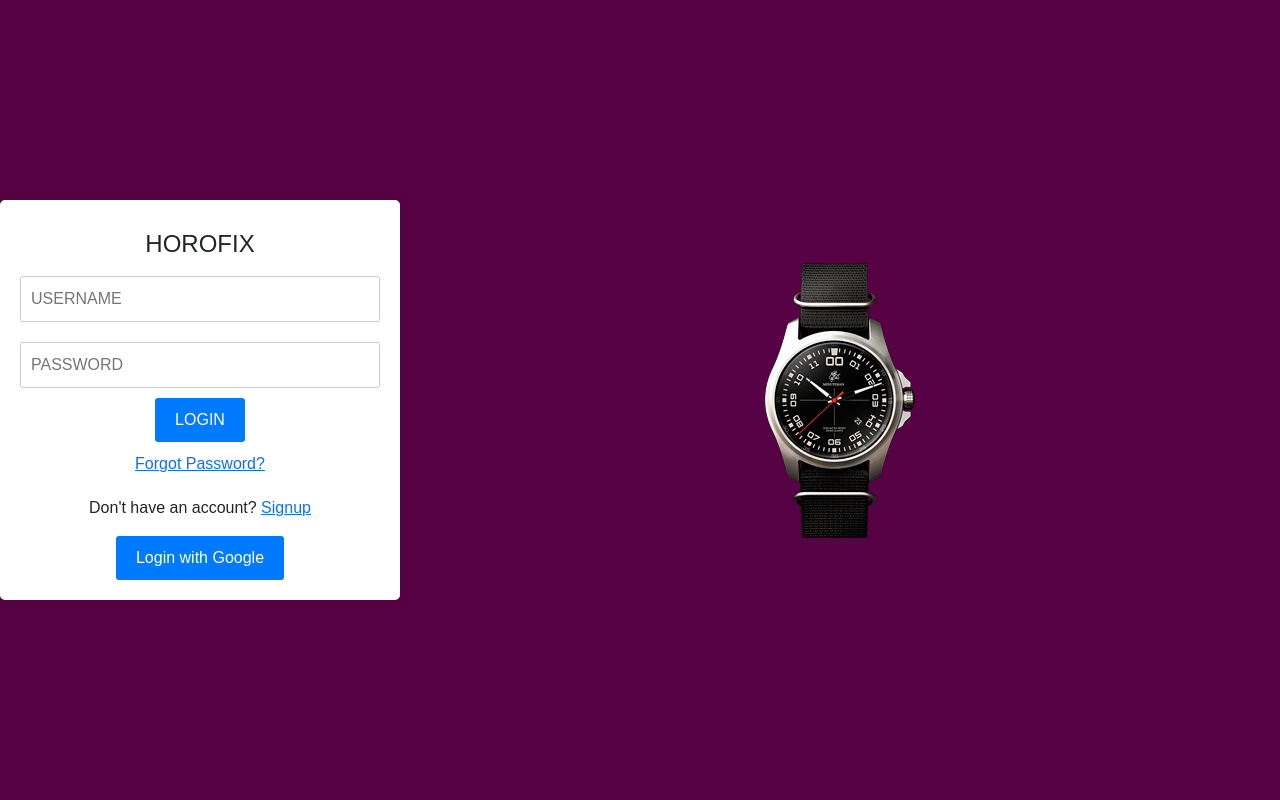
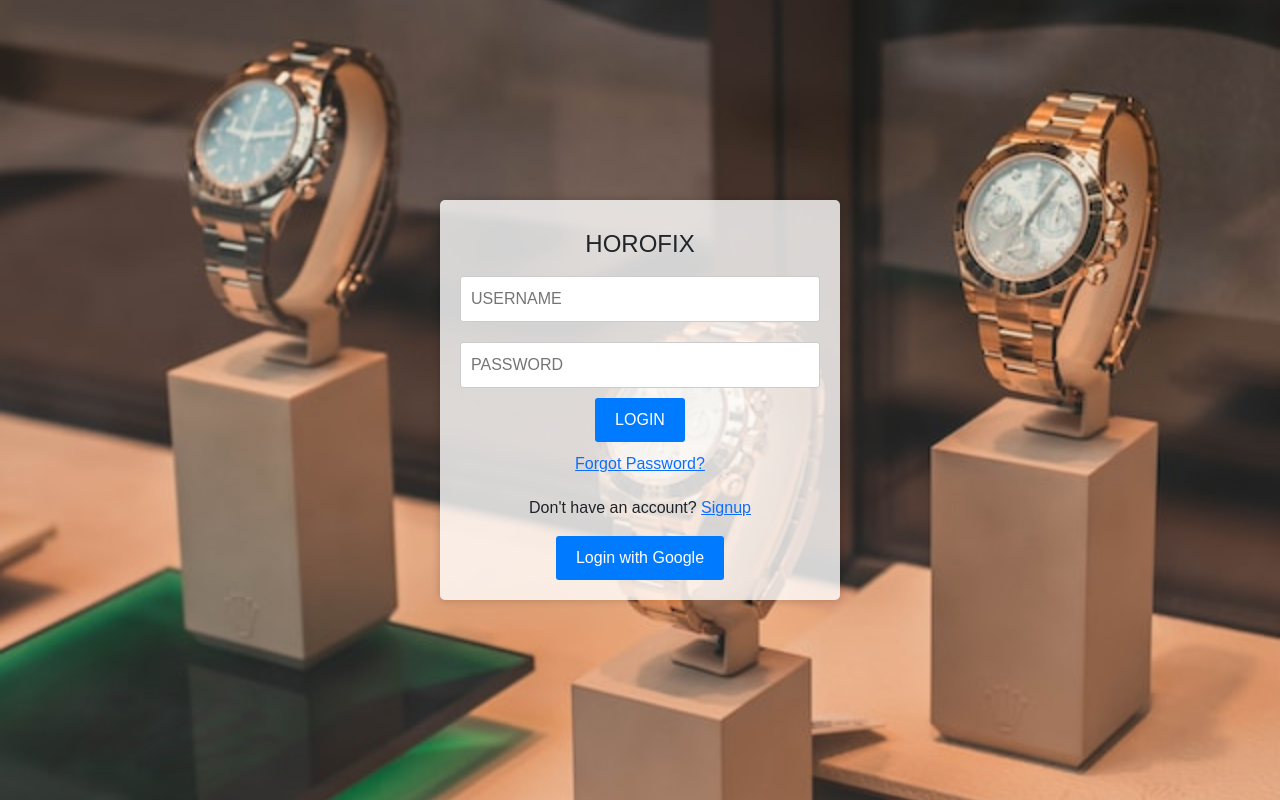
Before and after one commit to Anittarosejoseph/Miniproject, a Django app: page /login/ in a window 1280 px wide. Run offline with Django 4.2, Linux system fonts and the light colour scheme; some libraries are stand-ins or nearby versions.

Commit message:
editproduct

```diff
--- a/horofixapp/admin.py
+++ b/horofixapp/admin.py
@@ -2,8 +2,7 @@ from django.contrib import admin
 from .models import CustomUser
 from .models import CustomerProfile# Register your models here.
 #from .models import Category
-#from .models import WatchProduct
+from .models import WatchProduct
 admin.site.register(CustomUser)
 admin.site.register(CustomerProfile)
-#admin.site.register(Category)
-#admin.site.register(WatchProduct)
+admin.site.register(WatchProduct)
--- a/static/css/loginstyle.css
+++ b/static/css/loginstyle.css
@@ -1,14 +1,17 @@
 /* Reset default margin and padding for all elements */
 * {
-    margin: 10;
+    margin: 0;
     padding: 0;
     box-sizing: border-box;
 }
 
-/* Set a background color for the entire page */
+/* Set a background image for the entire page */
 body {
     font-family: Arial, sans-serif;
-    background-color: #580246;
+    background-image: url('watches.jpg'); /* Replace 'your-image-path.jpg' with the path to your background image */
+    background-size: cover;
+    background-repeat: no-repeat;
+    background-attachment: fixed;
 }
 
 /* Center the login container vertically and horizontally */
@@ -21,7 +24,7 @@ body {
 
 /* Style the left-side container */
 .left-side {
-    background-color: #fff;
+    background-color: rgba(255, 255, 255, 0.8); /* Use rgba for a semi-transparent white background */
     padding: 20px;
     box-shadow: 0 0 10px rgba(0, 0, 0, 0.2);
     border-radius: 5px;
@@ -93,6 +96,5 @@ body {
     max-width: 100%;
     height: auto;
 }
+
 /* loginstyle.css */
-
-     /* Set the background color to light violet */
--- a/template/login.html
+++ b/template/login.html
@@ -8,8 +8,21 @@
     <script src="https://cdn.jsdelivr.net/npm/bootstrap@5.5.2/dist/js/bootstrap.min.js"></script>
     <link rel="stylesheet" href="{% static 'css/loginstyle.css' %}">
     <title>Login Form</title>
+    <style>
+     body {
+    font-family: Arial, sans-serif;
+    background-image: url('{% static 'images/watches.jpg' %}');
+    background-size: 100%; /* Set the background image size */
+    background-repeat: no-repeat;
+    background-attachment: fixed;
+    background-position: left; /* Align the background image to the right side */
+    background-color:white;
+}
+
+    </style>
 </head>
 <body>
+
     <form method="POST" onsubmit="return validateForm()">
         {% csrf_token %}
         <div class="login-container">
@@ -26,11 +39,7 @@
                         <p class="signup">Don't have an account? <a href="/register_user">Signup</a></p>
                         <button class="google-login-button">Login with Google</button>
                     </div>
-                </div>
-            </div>
-            <div class="right-side">
-                <div class="image-container">
-                    <img class="background-image" src="{% static 'images/w2.png' %}" alt="Background Image">
+
                 </div>
             </div>
         </div>
```
Also changed, not shown: horofixapp/models.py (+1 -10 lines), horofixapp/views.py (+2 -7 lines), template/Customer_Profile.html (+29 -17 lines), template/add_product.html (+18 -14 lines), template/edit_product.html (+22 -3 lines), template/register_user.html (+22 -13 lines), db.sqlite3, horofixapp/migrations/0021_alter_customuser_phone.py (added), horofixapp/migrations/0022_alter_customuser_phone.py (added), horofixapp/migrations/0023_alter_customerprofile_phone_alter_customuser_phone.py (added), horofixapp/migrations/0024_alter_customuser_phone.py (added), horofixapp/migrations/0025_alter_customuser_phone.py (added), horofixapp/migrations/0026_alter_customuser_phone.py (added), horofixapp/migrations/0027_alter_customerprofile_phone.py (added), 3 more files.
